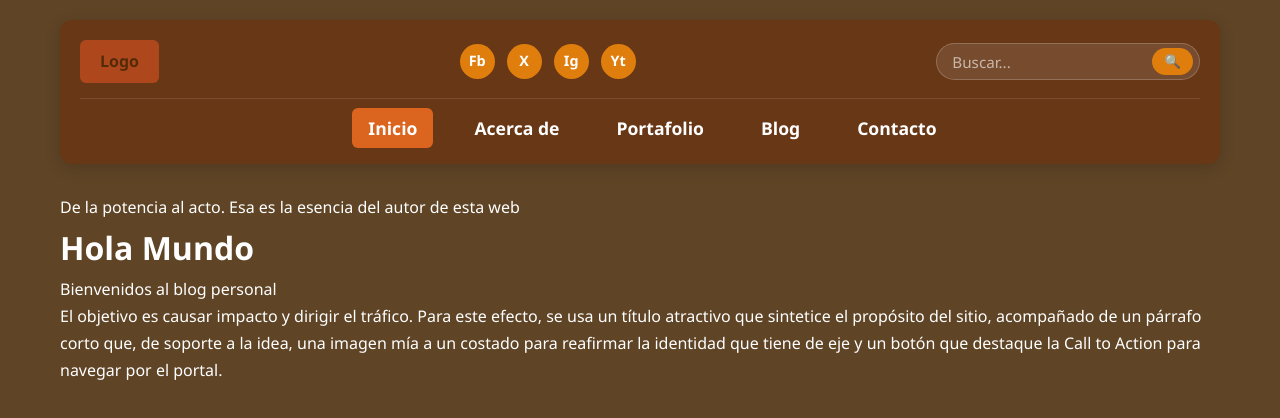
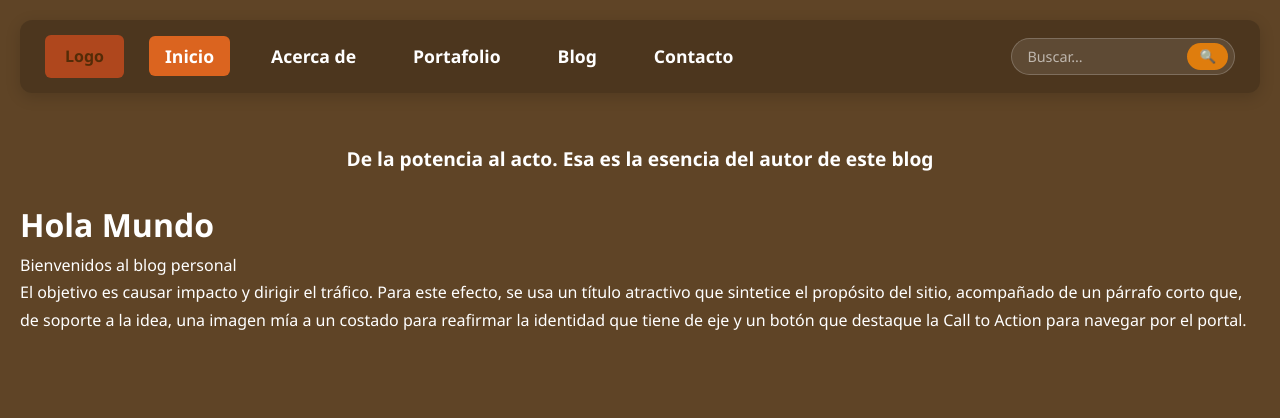
Before and after one commit to rfslzipbomb/blogpersonal, a plain HTML site: page index.html in a window 1280 px wide. Drawn offline with Linux system fonts and the light colour scheme.

Commit message:
Se unifica la nav bar

```diff
--- a/estilos.css
+++ b/estilos.css
@@ -5,7 +5,6 @@
   --color-secundario: #db641f;
   --color-texto: #ffffff;
   --color-tarjeta: #af471d;
-  /* Corrección: Añadidas fuentes de respaldo por seguridad */
   --fuente: 'Bahnschrift', 'Segoe UI', Arial, sans-serif;
 }
 
@@ -19,9 +18,9 @@
 body {
   background-color: var(--color-fondo);
   color: var(--color-texto);
-  font-family: var(--fuente); /* Corrección: Se eliminó el duplicado de abajo */
+  font-family: var(--fuente);
   line-height: 1.7;
-  max-width: 1200px; /* Ampliado para dar aire a la cabecera moderna */
+  max-width: 1800px;
   margin: 0 auto;
   padding: 20px;
 }
@@ -30,53 +29,59 @@
    CABECERA Y NAVBAR MODERNA
    ========================================================================== */
 
+/* ==========================================================================
+   CABECERA UNIFICADA (MODO ESCRITORIO)
+   ========================================================================== */
+
 .main-header {
   display: flex;
-  flex-direction: column;
-  gap: 15px;
-  background-color: rgba(116, 37, 0, 0.432);
-  padding: 20px;
+  justify-content: space-between; /* Distribuye: Logo Izq | Menú Centro | Buscador Der */
+  align-items: center;
+  background-color: rgba(0, 0, 0, 0.2);
+  padding: 15px 25px;
   border-radius: 12px;
   margin-bottom: 30px;
   box-shadow: 0 4px 15px rgba(0, 0, 0, 0.15);
 }
 
-/* Fila Superior: Redes y Buscador */
-
-.header-top {
-  display: flex;
-  justify-content: space-between;
-  align-items: center;
-  flex-wrap: wrap;
-  gap: 15px;
-  border-bottom: 1px solid rgba(255, 255, 255, 0.1);
-  padding-bottom: 15px;
+/* Caja del Logo */
+.logo-placeholder {
+  background-color: var(--color-tarjeta);
+  color: var(--color-fondo);
+  padding: 8px 20px;
+  border-radius: 6px;
+  font-weight: bold;
+  white-space: nowrap; /* Evita que el texto se rompa en dos líneas */
 }
 
-/* Redes Sociales */
-.social-links {
+/* Contenedor de la navegación */
+.nav-bar {
   display: flex;
-  gap: 12px;
+  align-items: center;
 }
 
-.social-links a {
+/* Lista de enlaces horizontales */
+.nav-menu {
+  list-style: none;
+  padding: 0;
+  display: flex;
+  gap: 15px; /* Espaciado entre pestañas */
+}
+
+.nav-link {
   color: var(--color-texto);
   text-decoration: none;
-  background-color: var(--color-primario);
-  width: 35px;
-  height: 35px;
-  display: flex;
-  align-items: center;
-  justify-content: center;
-  border-radius: 50%;
-  font-weight: bold;
-  font-size: 0.9rem;
-  transition: background-color 0.3s ease, transform 0.2s ease;
+  font-weight: 600;
+  font-size: 1rem;
+  padding: 8px 14px;
+  border-radius: 6px;
+  transition: color 0.3s ease, background-color 0.3s ease;
 }
 
-.social-links a:hover {
+.nav-link:hover,
+.nav-link.active {
+  color: var(--color-texto);
   background-color: var(--color-secundario);
-  transform: translateY(-3px);
 }
 
 /* Barra de Búsqueda */
@@ -100,9 +105,9 @@
   border: none;
   color: var(--color-texto);
   font-family: var(--fuente);
-  font-size: 0.95rem;
+  font-size: 0.9rem;
   outline: none;
-  width: 200px;
+  width: 160px; /* Un poco más angosto para encajar mejor en la barra */
 }
 
 .search-form input::placeholder {
@@ -191,6 +196,14 @@
 }
 
 @media (max-width: 768px) {
+  .main-header {
+    padding: 15px;
+  }
+
+  /* Ocultamos el buscador en la barra superior móvil para que solo queden Logo y ☰ */
+  .main-header > .search-form {
+    display: none;
+  }
   /* Hacemos visibles los botones interactivos */
   .menu-toggle {
     display: block;
@@ -283,3 +296,48 @@
     pointer-events: auto;
   }
 }
+
+/* ==========================================================================
+   BANNERS Y FOOTERS
+   ========================================================================== */
+
+banner-horizontal {
+  display: flex;
+  justify-content: center; /* Separa el texto del botón */
+  align-items: center;            /* Centra los elementos verticalmente */
+  background-color: #ff9114dc ; /* Usa el naranja claro de tu paleta */
+  color: var(--color-tarjeta);             /* Texto oscuro para contraste */
+  padding: 20px 30px;
+  border-radius: 12px;
+  margin: 20px 0;
+  box-shadow: 0 4px 15px rgba(20, 20, 20, 0.719);
+  gap: 5px; /* Espacio mínimo si el texto se acerca al botón */
+}
+
+/* Bloque de textos internos */
+.banner-content {
+  flex: 1; /* Permite que el texto ocupe todo el espacio sobrante */
+}
+
+.banner-content h3 {
+  font-size: 1.2rem;
+  margin-bottom: 2px;
+  color: var(--color-texto); /* Título contrastante */
+}
+
+.banner-content p {
+  font-size: 1rem;
+  line-height: 1.4;
+  margin: 0;
+  opacity: 0.9;
+}
+/* ==========================================================================
+   COMPORTAMIENTO RESPONSIVO
+   ========================================================================== */
+@media (max-width: 1800px) {
+  .banner-horizontal {
+    flex-direction: column; /* Se apila verticalmente en celulares */
+    text-align: center;
+    padding: 20px;
+  }
+}
--- a/index.html
+++ b/index.html
@@ -8,32 +8,16 @@
 </head>
 <body>
 <header class="main-header">
-    <div class="header-top">
+    <!-- 1. Logo a la izquierda -->
     <div class="logo-placeholder">Logo</div>
 
-        <div class="social-links">
-            <a href="#" aria-label="Facebook">Fb</a>
-            <a href="#" aria-label="X (Twitter)">X</a>
-            <a href="#" aria-label="Instagram">Ig</a>
-            <a href="#" aria-label="YouTube">Yt</a>
-        </div>
-
-        <form class="search-form" action="#" method="GET">
-            <input type="text" placeholder="Buscar..." name="search" required>
-            <button type="submit" aria-label="Buscar">🔍</button>
-        </form>
-    </div>
-
+    <!-- 2. Menú de 5 páginas en el centro -->
     <nav class="nav-bar">
-    <!-- Botón Hamburguesa (Solo se verá en móviles) -->
+        <!-- Botón hamburguesa (se mantiene oculto en PC, listo para móvil) -->
         <button class="menu-toggle" aria-label="Abrir menú">☰</button>
-
-    <!-- Fondo oscuro detrás del menú lateral -->
         <div class="nav-overlay"></div>
 
-    <!-- Menú de navegación (Se convertirá en lateral) -->
         <ul class="nav-menu">
-        <!-- Botón para cerrar dentro del menú lateral -->
             <li class="close-menu-container">
                 <button class="menu-close" aria-label="Cerrar menú">✕</button>
             </li>
@@ -44,6 +28,12 @@
             <li><a href="contacto.html" class="nav-link">Contacto</a></li>
         </ul>
     </nav>
+
+    <!-- 3. Barra de búsqueda a la derecha -->
+    <form class="search-form" action="#" method="GET">
+        <input type="text" placeholder="Buscar..." name="search" required>
+        <button type="submit" aria-label="Buscar">🔍</button>
+    </form>
 </header>
 <script>
     const menuToggle = document.querySelector('.menu-toggle');
@@ -67,8 +57,10 @@
     navOverlay.addEventListener('click', closeMenu); // Se cierra también si tocas fuera
 </script>
 
-    <div class="banner">
-        De la potencia al acto. Esa es la esencia del autor de esta web
+<div class="banner-horizontal">
+    <div class="banner-content">
+        <h3>De la potencia al acto. Esa es la esencia del autor de este blog</h3>
+    </div>
 </div>
 
     <main class="hero">
```
Also changed, not shown: acerca-de-mi.html (+9 -19 lines), blog.html (+9 -19 lines), contacto.html (+9 -19 lines), proyectos.html (+9 -19 lines). Lines whose indentation alone changed are shown as unchanged.
